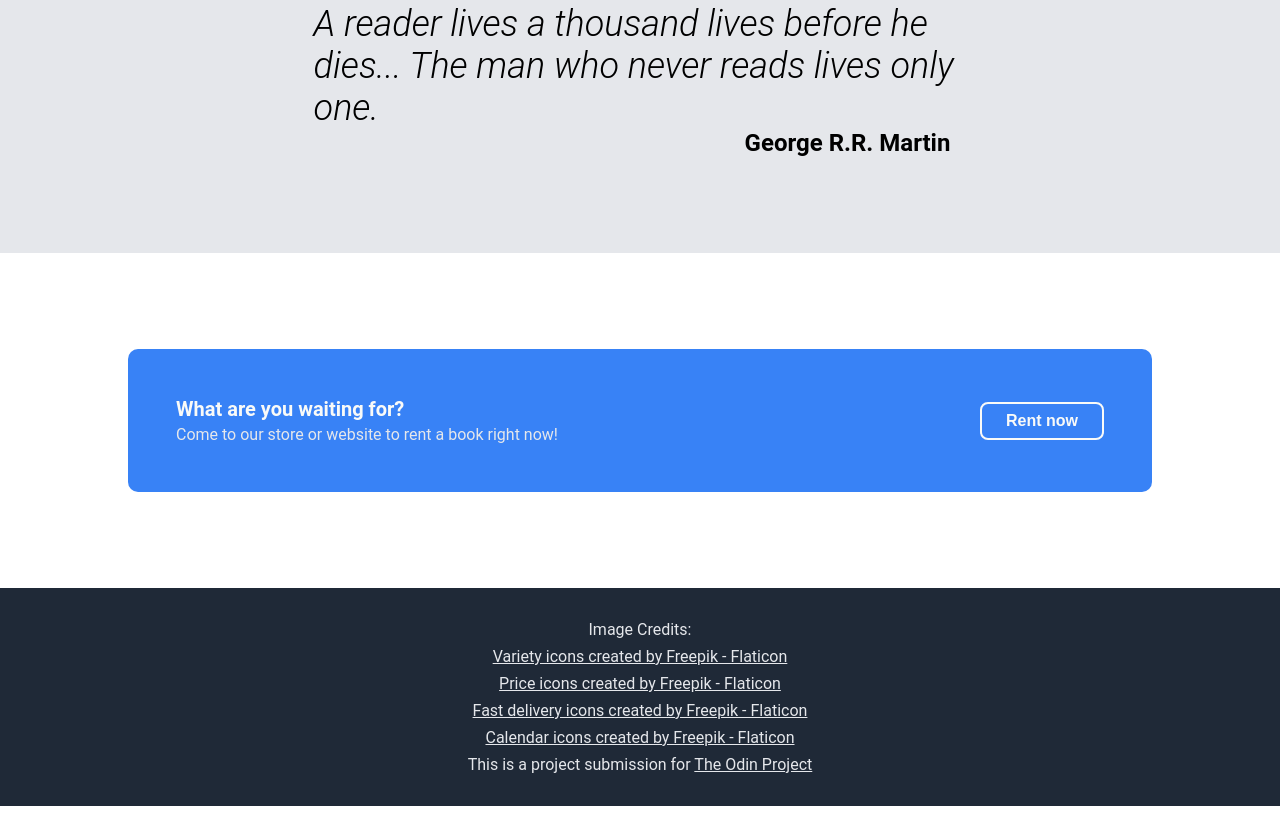
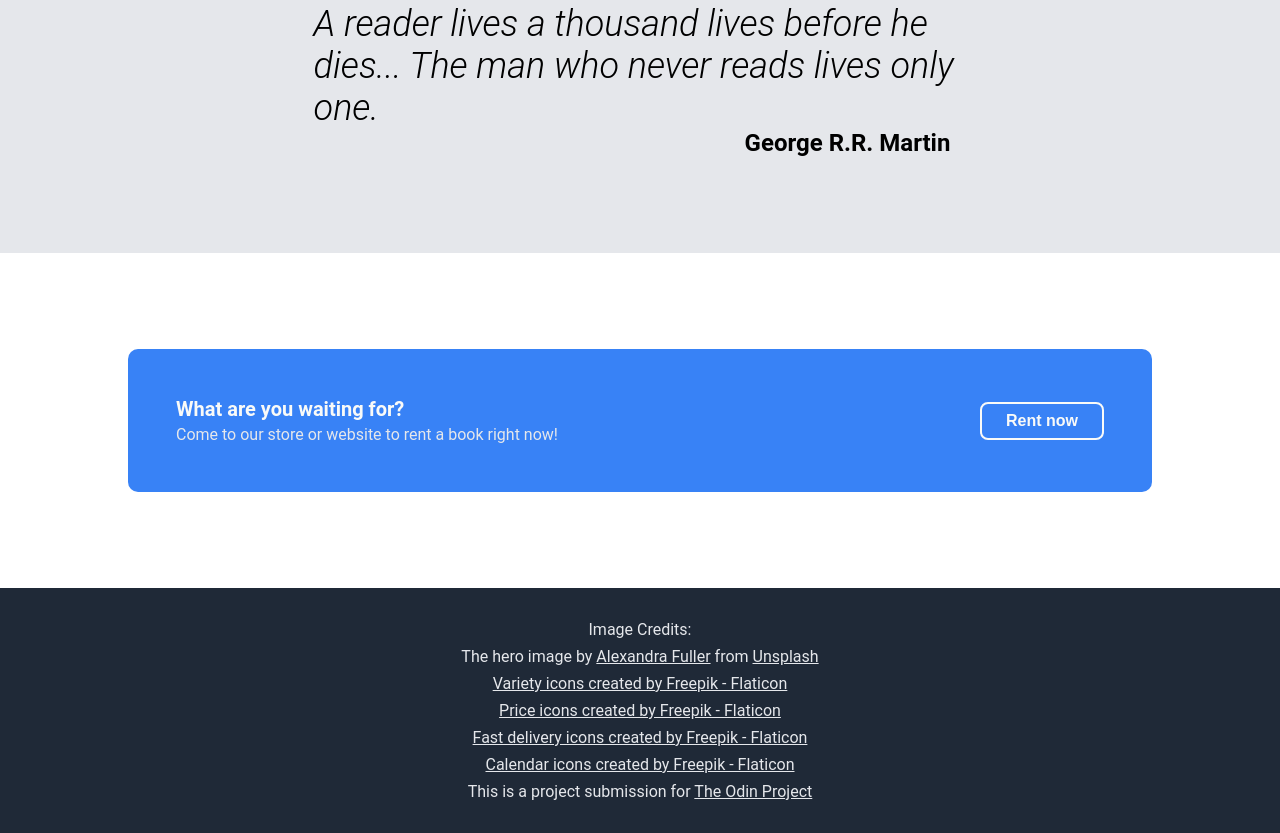
Before and after one commit to luongleafer/odin-landing-page, a plain HTML site: page index.html in a window 1280 px wide. Shown: the part 1091-1924 px from the top of the page. Before the commit the page ends 1897 px from the top, so only its background shows below. Drawn offline with Linux system fonts and the light colour scheme.

Commit message:
Add image attribution

```diff
--- a/index.html
+++ b/index.html
@@ -57,6 +57,7 @@
     </div>
     <div id="footer">
         <p>Image Credits:</p>
+        <p>The hero image by <a href="https://unsplash.com/photos/assorted-books-on-black-couch-4RNLzJzEMMs">Alexandra Fuller</a> from <a href="https://unsplash.com/">Unsplash</a></p>
         <a href="https://www.flaticon.com/free-icons/variety" title="variety icons">Variety icons created by Freepik - Flaticon</a>
         <a href="https://www.flaticon.com/free-icons/price" title="price icons">Price icons created by Freepik - Flaticon</a>
         <a href="https://www.flaticon.com/free-icons/fast-delivery" title="fast delivery icons">Fast delivery icons created by Freepik - Flaticon</a>
```
Also changed, not shown: 1 other file.
